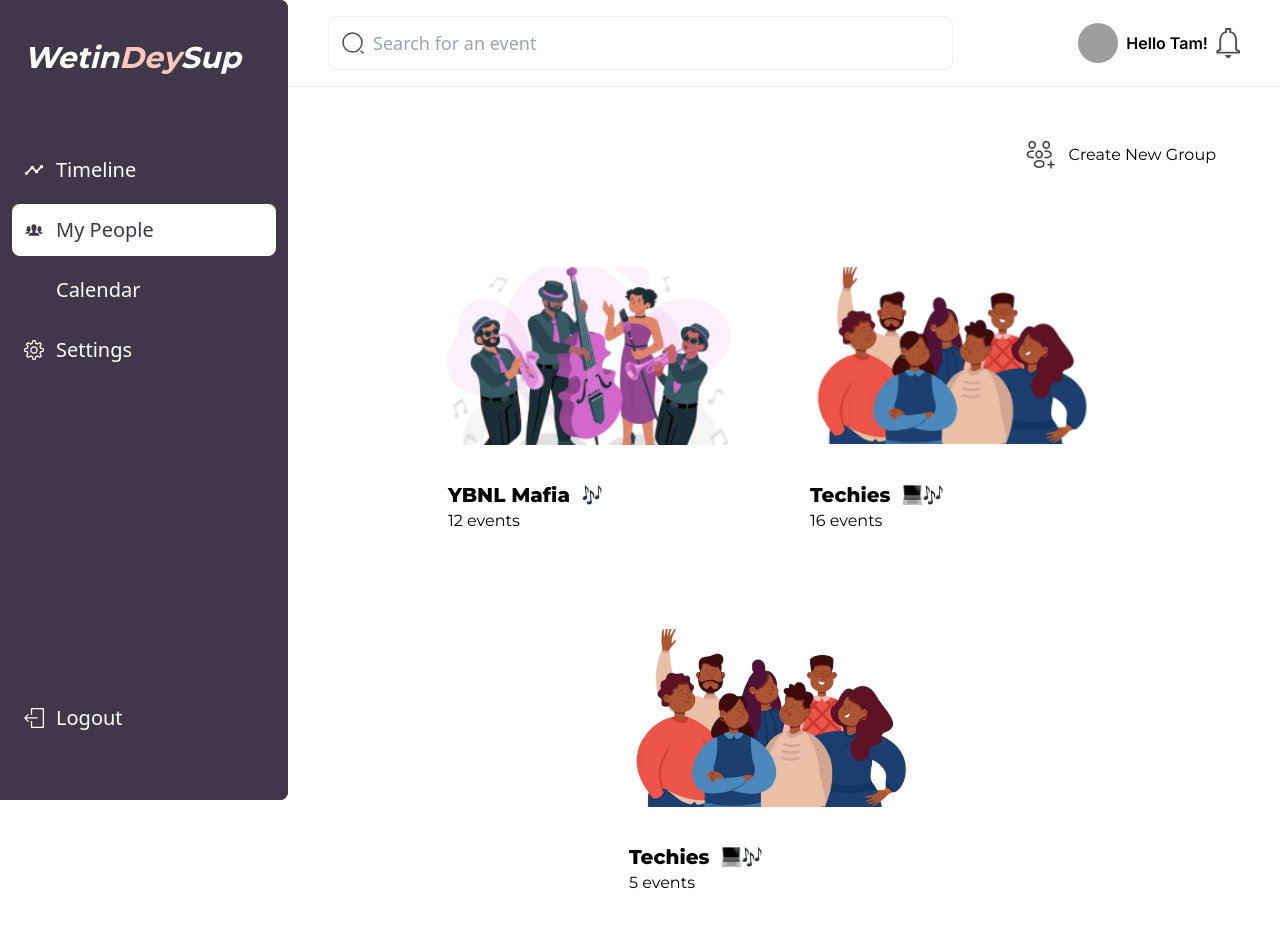
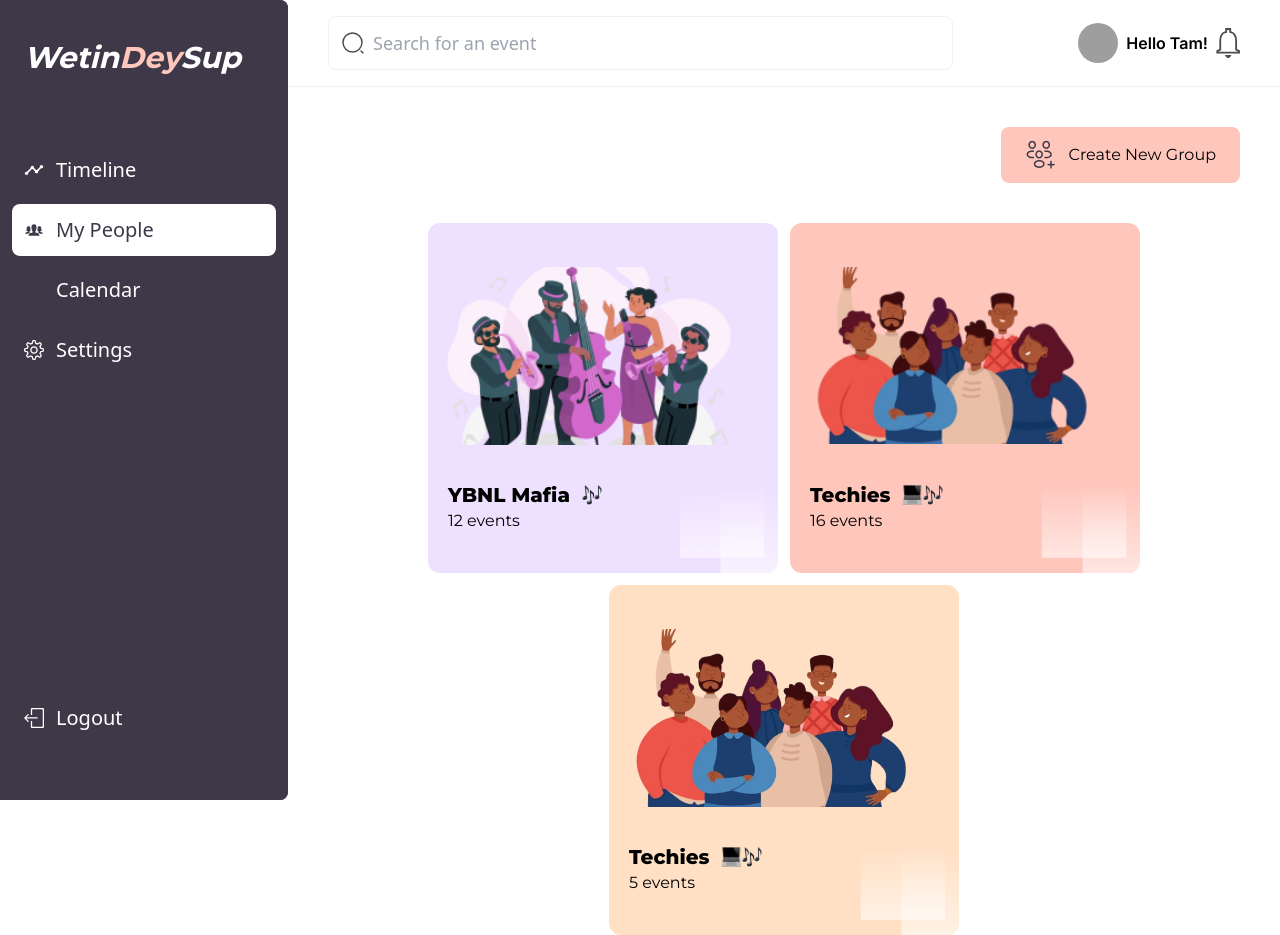
Before and after one commit to Benjtalkshow/Event-app-collab, a Next.js app: page /people in a window 1280 px wide. Built offline with nearby package versions, Linux system fonts and the light colour scheme; grey boxes are pictures that could not be loaded; some icons are missing.

Commit message:
modified some my background-colors

```diff
--- a/src/components/people-components/AddBtn.tsx
+++ b/src/components/people-components/AddBtn.tsx
@@ -3,7 +3,7 @@ import Image from "next/image";
 import addIcon from "../../../public/images/addpeopleicon.png";
 
 const AddBtn = ({ label, onClick }: AddBtnProps) => {
-  const buttonClasses: string = "px-3 md:px-6 flex items-center ml-auto py-3 gap-3 rounded-lg bg-primary";
+  const buttonClasses: string = "px-3 md:px-6 flex items-center ml-auto py-3 gap-3 rounded-lg bg-peach";
 
 // Add New Group Button in people page
   return (
--- a/src/components/people-components/Cards.tsx
+++ b/src/components/people-components/Cards.tsx
@@ -32,7 +32,7 @@ const cardData: PeopleCardProps[] = [
   },
 ];
 
-const bgColors = ["bg-primary-purple", "bg-primary-peach", "bg-primary-orange"];
+const bgColors = ["bg-lavender", "bg-peach", "bg-peachyPink"];
 
 const Cards = () => {
   const [isPopupOpen, setIsPopupOpen] = useState(false);
```
